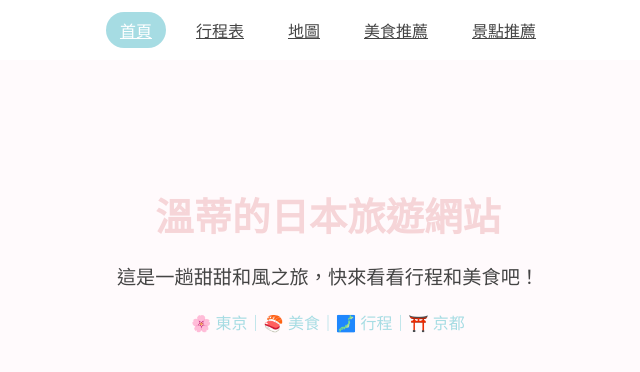
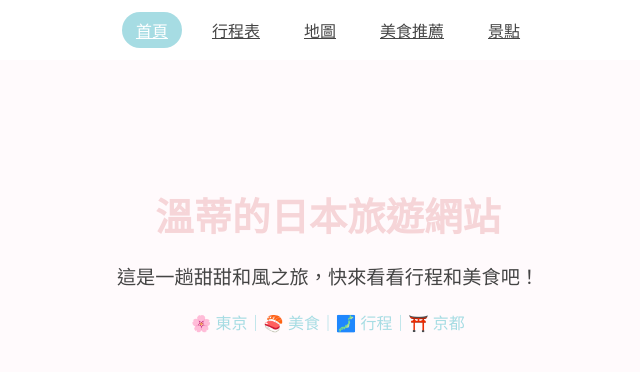
Before and after one commit to Fxiang68/japan-travel, a Vue app: page / in a window 1280 px wide. Shown: the top 372 px of the page, without its empty margins (312-952 px from the left). Built offline with nearby package versions, Linux system fonts and the light colour scheme; a web font is replaced by a local one.

Commit message:
fix: add vue-router

```diff
--- a/src/App.vue
+++ b/src/App.vue
@@ -5,7 +5,7 @@
       <router-link to="/schedule" exact-active-class="active">行程表</router-link>
       <router-link to="/map" exact-active-class="active">地圖</router-link>
       <router-link to="/food" exact-active-class="active">美食推薦</router-link>
-      <router-link to="/food" exact-active-class="active">景點推薦</router-link>
+      <router-link to="/food" exact-active-class="active">景點</router-link>
     </nav>
     <router-view />
   </div>
```
